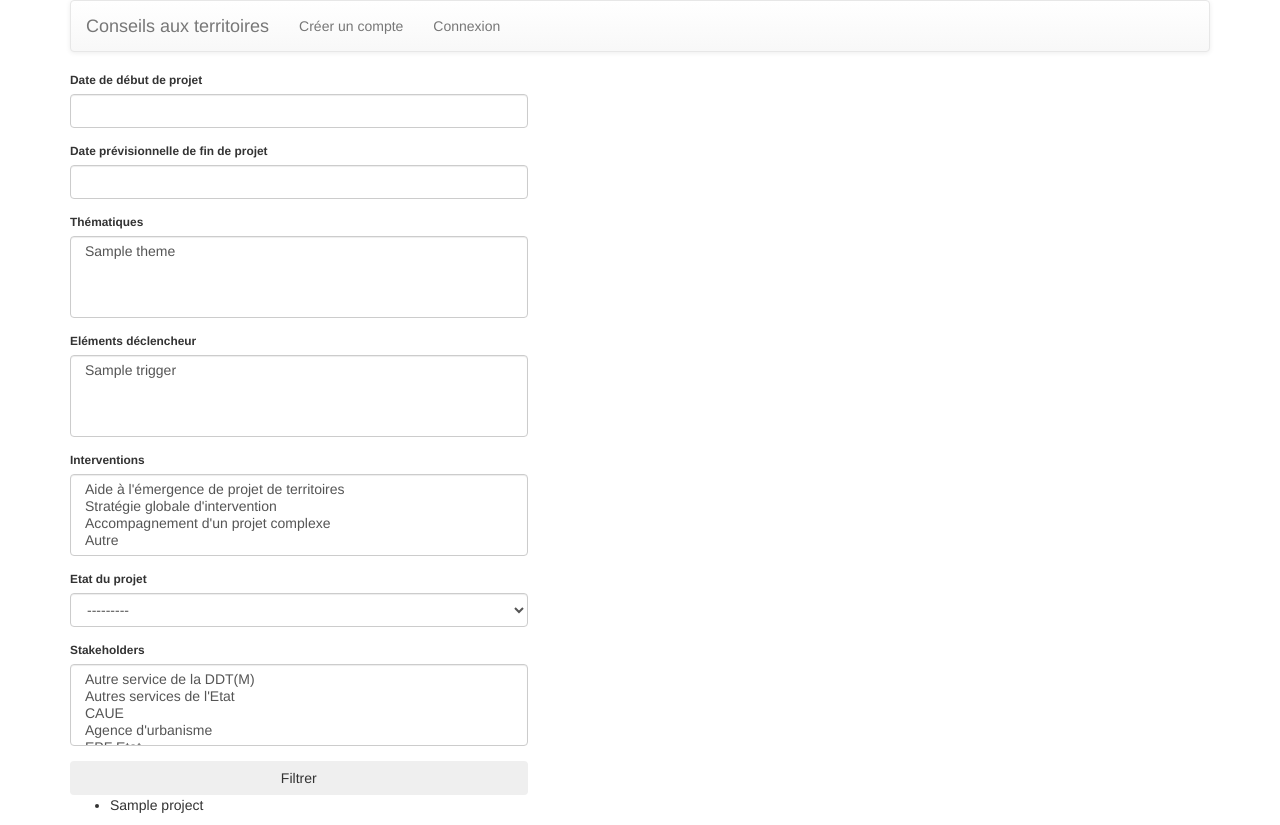
After one commit to MEEM-MLHD/territoire_conseil, a Django app: page / in a window 1280 px wide. The commit adds this page. Run offline with Django 3.2, Linux system fonts and the light colour scheme; data comes from the database, SQL or seed files in the repository; tables that the repository leaves empty hold one stand-in row (values such as "Sample post"); parts of the project's set-up code (start-up, migrations or seed data) failed here and were passed over; some libraries are stand-ins or nearby versions.

Commit message:
update code

```diff
--- a/docker-compose.yml
+++ b/docker-compose.yml
@@ -1,5 +1,5 @@
-version: '2'
-services:
+#version: '2'
+#services:
   data:
     image: debian:jessie
     volumes:
--- /dev/null
+++ b/src/projects/filters.py
@@ -0,0 +1,15 @@
+# -*- coding: utf-8 -*-
+import django_filters
+from django import forms
+
+from .models import Project
+
+
+class ProjectFilter(django_filters.FilterSet):
+    # zonage_insee = django_filters.filters.ModelMultipleChoiceFilter(queryset=ZonageINSEE.objects.all(), widget=forms.CheckboxSelectMultiple, label="Zonage INSEE")
+    # type_operations = django_filters.filters.ModelMultipleChoiceFilter(queryset=TypeOperation.objects.all(), widget=forms.CheckboxSelectMultiple, label=u"Type d'opération")
+    # label_ecoquartier = django_filters.filters.ModelMultipleChoiceFilter(queryset=LabelEcoQuartier.objects.all(), widget=forms.CheckboxSelectMultiple, label=u"État d'avancement")
+
+    class Meta:
+        model = Project
+        fields = ['begin', 'end', 'themes', 'triggers', 'interventions', 'state', 'stakeholders',]
--- a/src/projects/models.py
+++ b/src/projects/models.py
@@ -124,7 +124,7 @@
     geom = models.GeometryField(u"Dessiner le contour du projet", blank=True, null=True)
     shapefile = models.FileField(u"ou importer un ficher shape", upload_to='shapefile/', blank=True, null=True)
 
-    referents = models.ManyToManyField('Referent', blank=True)
+    #referents = models.ManyToManyField('Referent', blank=True)
 
     themes = models.ManyToManyField(Theme, verbose_name=u"Thématiques", blank=True)
     themes_others = models.CharField(u"Autres thématiques", max_length=255, blank=True)
@@ -188,6 +188,7 @@
     service = models.CharField(u"Service", max_length=255, blank=True, help_text=u"Eviter les sigles")
     mail = models.CharField(u"Mail", max_length=255)
     phone = models.CharField(u"Téléphone", max_length=255, blank=True)
+    project = models.ForeignKey(Project, null=True)
 
 
 class StakeHolderType(models.Model):
--- a/src/projects/templates/base.html
+++ b/src/projects/templates/base.html
@@ -6,21 +6,54 @@
   <meta charset="utf-8">
   <meta name="viewport" content="width=device-width, initial-scale=1, shrink-to-fit=no">
 
-  <!-- Bootstrap CSS -->
-  <link rel="stylesheet" href="https://maxcdn.bootstrapcdn.com/bootstrap/4.0.0-alpha.6/css/bootstrap.min.css" integrity="sha384-rwoIResjU2yc3z8GV/NPeZWAv56rSmLldC3R/AZzGRnGxQQKnKkoFVhFQhNUwEyJ" crossorigin="anonymous">
+<!-- Latest compiled and minified CSS -->
+<link rel="stylesheet" href="https://maxcdn.bootstrapcdn.com/bootstrap/3.3.7/css/bootstrap.min.css" integrity="sha384-BVYiiSIFeK1dGmJRAkycuHAHRg32OmUcww7on3RYdg4Va+PmSTsz/K68vbdEjh4u" crossorigin="anonymous">
+
+<!-- Optional theme -->
+<link rel="stylesheet" href="https://maxcdn.bootstrapcdn.com/bootstrap/3.3.7/css/bootstrap-theme.min.css" integrity="sha384-rHyoN1iRsVXV4nD0JutlnGaslCJuC7uwjduW9SVrLvRYooPp2bWYgmgJQIXwl/Sp" crossorigin="anonymous">
+
+<!-- Latest compiled and minified JavaScript -->
+<script src="https://maxcdn.bootstrapcdn.com/bootstrap/3.3.7/js/bootstrap.min.js" integrity="sha384-Tc5IQib027qvyjSMfHjOMaLkfuWVxZxUPnCJA7l2mCWNIpG9mGCD8wGNIcPD7Txa" crossorigin="anonymous"></script>
    {% leaflet_js plugins="forms" %}
    {% leaflet_css plugins="forms" %}
   <script src="/static/js/jquery.js"></script>
   <script src="/static/js/jquery.formset.js"></script>
 </head>
 <body>
+
+<div class="container">
+  <nav class="navbar navbar-default">
+  <div class="navbar-header">
+    <a class="navbar-brand" href="/">Conseils aux territoires</a>
+    <ul class="nav navbar-nav pull-xs-right">
+      {% if user.is_authenticated %}
+      <li class="nav-item">
+        <a class="nav-link" href="{% url 'auth_logout' %}">Déconnexion </a>
+      </li>
+      <li class="nav-item">
+        <a class="nav-link" href="{% url 'profile' %}">Profil ({{ request.user.username }})</a>
+      </li>
+      <li class="nav-item">
+        <a class="nav-link" href="{% url 'add' %}">Ajouter un projet</a>
+      </li>
+      {% else %}
+      <li class="nav-item">
+        <a class="nav-link" href="{% url 'registration_register' %}">Créer un compte</a>
+      </li>
+      <li class="nav-item">
+        <a class="nav-link" href="{% url 'auth_login' %}">Connexion</a>
+      </li>
+      {% endif %}
+    </ul>
+    </div>
+  </nav>
+  </div>
+
+
   <div class="container">
     {% block content %}
     {% endblock content %}
   </div>
-  <!-- jQuery first, then Tether, then Bootstrap JS. -->
 
-  <script src="https://cdnjs.cloudflare.com/ajax/libs/tether/1.4.0/js/tether.min.js" integrity="sha384-DztdAPBWPRXSA/3eYEEUWrWCy7G5KFbe8fFjk5JAIxUYHKkDx6Qin1DkWx51bBrb" crossorigin="anonymous"></script>
-  <script src="https://maxcdn.bootstrapcdn.com/bootstrap/4.0.0-alpha.6/js/bootstrap.min.js" integrity="sha384-vBWWzlZJ8ea9aCX4pEW3rVHjgjt7zpkNpZk+02D9phzyeVkE+jo0ieGizqPLForn" crossorigin="anonymous"></script>
 </body>
 </html>
--- /dev/null
+++ b/src/projects/templates/home.html
@@ -0,0 +1,29 @@
+{% extends 'base.html' %}
+{% load leaflet_tags bootstrap3 l10n %}
+
+{% block content %}
+
+<div class="row">
+  <div class="col-sm-5">
+	<form action="" method="get">
+	  <small>
+		{% bootstrap_form filter.form %}
+	  </small>
+		{% buttons %}
+	    <button type="submit" class="btn btn-block">
+	      Filtrer
+	    </button>
+	  {% endbuttons %}
+	</form>
+	</div>
+	<div class="col-sm-7">
+		{% leaflet_map "yourmap" %}
+	</div>
+</div>
+
+<ul>
+{% for project in filter.qs %}
+	<li>{{ project }}</li>
+{% endfor %}
+</ul>
+{% endblock content %}
--- a/src/projects/views.py
+++ b/src/projects/views.py
@@ -1,19 +1,57 @@
 from django.shortcuts import render
-from django.forms import formset_factory
+from django.forms import formset_factory, inlineformset_factory, modelformset_factory
+from django.views.decorators.cache import never_cache
 
+from .filters import ProjectFilter
 from .forms import ProjectForm, ReferentForm, StakeHolderTypeForm, LeaderForm
+from .models import Project, Referent, StakeHolderType, Leader
 
 
+def home(request):
+    queryset = Project.objects.all()
+    f = ProjectFilter(request.GET, queryset=queryset)
+    return render(request, 'home.html', {'filter': f})
+
+
+def profile(request):
+    user = request.user
+    # projects_owner = Project.objects.filter(owner=request.user)
+    # projects_editor = Project.objects.filter(editors=request.user)
+    return render(request, 'profile.html', {
+        'user': user,
+        # 'projects_owner': projects_owner,
+        # 'projects_editor': projects_editor
+    })
+
+
+@never_cache
 def add(request):
     if request.method == 'POST':
-        form = ProjectForm(request.POST)
+        form = ProjectForm(request.POST, request.FILES)
         if form.is_valid():
-            form.save()
+            project = form.save()
+
+            ReferentFormSet = inlineformset_factory(Project, Referent, form=ReferentForm, extra=0)
+            referent_formset = ReferentFormSet(request.POST, request.FILES, instance=project)
+
+            StakeHolderTypeFormset = inlineformset_factory(Project, StakeHolderType, form=StakeHolderTypeForm, extra=0)
+            stakeholdertype_formset = StakeHolderTypeFormset(request.POST, request.FILES, instance=project)
+
+            LeaderFormset = inlineformset_factory(Project, Leader, form=LeaderForm, extra=0)
+            leader_formset = LeaderFormset(request.POST, request.FILES, instance=project)
+
+            if referent_formset.is_valid():
+                referent_formset.save()
+            if stakeholdertype_formset.is_valid():
+                stakeholdertype_formset.save()
+            if leader_formset.is_valid():
+                leader_formset.save()
+
 
     form = ProjectForm()
-    referent_formset = formset_factory(ReferentForm)
-    stakeholdertype_formset = formset_factory(StakeHolderTypeForm)
-    leader_formset = formset_factory(LeaderForm)
+    referent_formset = inlineformset_factory(Project, Referent, form=ReferentForm, extra=0)
+    stakeholdertype_formset = inlineformset_factory(Project, StakeHolderType, form=StakeHolderTypeForm, extra=0)
+    leader_formset = inlineformset_factory(Project, Leader, form=LeaderForm, extra=0)
 
     return render(request, 'add.html', {
         'form': form,
--- a/src/territoire_conseil/settings.py
+++ b/src/territoire_conseil/settings.py
@@ -26,6 +26,7 @@
     'django.contrib.messages',
     'django.contrib.staticfiles',
     'django.contrib.gis',
+    'registration',
     'jquery',
     'djangoformsetjs',
     'bootstrap3',
--- a/src/territoire_conseil/urls.py
+++ b/src/territoire_conseil/urls.py
@@ -2,12 +2,15 @@
 from django.conf.urls import url, include
 from django.contrib import admin
 
-from projects.views import add
+from projects.views import add, home, profile
 
 
 urlpatterns = [
     url(r'^admin/', admin.site.urls),
     url(r'^add/$', add, name='add'),
+    url(r'^$', home, name='home'),
+    url(r'^accounts/', include('registration.backends.default.urls')),
+    url(r'^accounts/profile/', profile, name='profile'),
 ]
 
 admin.site.site_header = "Conseil aux territoires"
```
Also changed, not shown: src/projects/admin.py (+9 -3 lines), src/projects/templates/add.html (+17 -1 lines), src/projects/migrations/0034_remove_project_referents.py (added), src/projects/migrations/0035_referent_project.py (added), src/projects/templates/profile.html (added).
